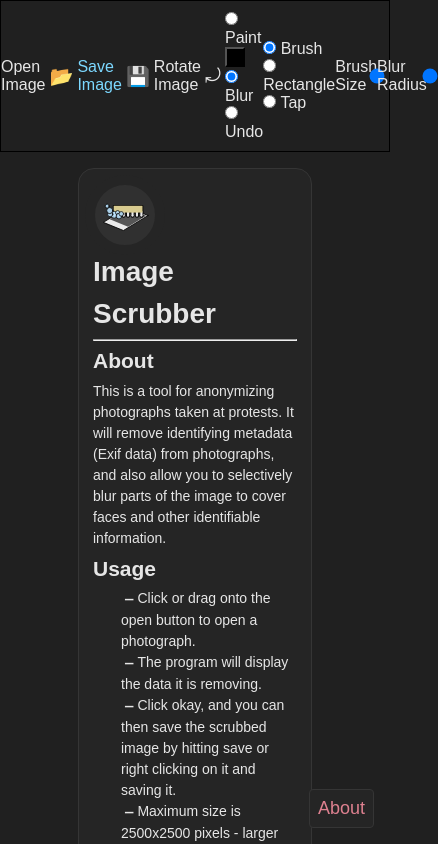
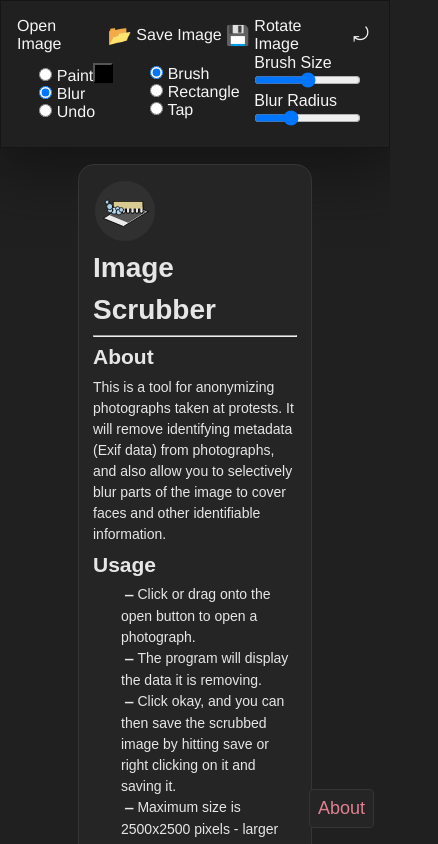
Before and after one commit to ptr-dodge/image-scrubber, a plain HTML site: page index.html in a window 390 px wide. Shown: the top 844 px of the page, 438 px wide, since content can reach past the window. Drawn offline with Linux system fonts and the light colour scheme.

Commit message:
styling finished

```diff
--- a/index.html
+++ b/index.html
@@ -43,19 +43,23 @@
         </div>
         <div id="brush-type" class="tool-bar-item">
             <form id="brush-form">
-                <input type="radio" id="round" name="useBrush" value="round" checked>
+                <input type="radio" id="round" name="use-brush" value="round" checked>
                 <label for="round">Brush </label><br>
-                <input type="radio" id="Area" name="useBrush" value="area">
-                <label for="Area">Rectangle</label><br>
-                <input type="radio" id="Tap" name="useBrush" value="tap">
-                <label for="Tap">Tap </label><br>
+                <input type="radio" id="area" name="use-brush" value="area">
+                <label for="area">Rectangle</label><br>
+                <input type="radio" id="tap" name="use-brush" value="tap">
+                <label for="tap">Tap </label><br>
             </form>
         </div>
-        <div id="brushSizeDiv" class="tool-bar-item">
-            <label for="brushSizeSlider">Brush Size</label><br>
-            <input type="range" min="10" max="100" value="55" class="slider" id="brushSizeSlider"><br>
-            <label for="blurAmountSlider">Blur Radius</label><br>
-            <input type="range" min="40" max="150" value="75" class="slider" id="blurAmountSlider">
+        <div id="brush-size" class="tool-bar-item">
+            <div class="row">
+                <label for="size-slider">Brush Size</label>
+                <input type="range" min="10" max="100" value="55" class="slider" id="size-slider">
+            </div>
+            <div class="row">
+                <label for="blur-slider">Blur Radius</label>
+                <input type="range" min="40" max="150" value="75" class="slider" id="blur-slider">
+            </div>
         </div>
     </div>
     <button id="about">About</button>
--- a/scripts/js.js
+++ b/scripts/js.js
@@ -42,17 +42,17 @@ canvas.addEventListener('touchmove', handleTouchMove);
 canvas.addEventListener('touchend', handleMouseUp);
 canvas.addEventListener('touchcancel', handleMouseUp);
 
-var brushSizeDiv = document.getElementById('brushSizeSlider');
+var brushSizeDiv = document.getElementById('size-slider');
 brushSizeDiv.onchange = populateBrushSize;
 
-var blurAmountDiv = document.getElementById('blurAmountSlider');
+var blurAmountDiv = document.getElementById('blur-slider');
 blurAmountDiv.onchange = populateBlurAmount;
 
 var paintColorForm = document.getElementById("paint-color");
 
 function populateBrushSize() {
     var biggerDimension = Math.max(canvas.width, canvas.height);
-    brushSize = Math.floor((document.getElementById('brushSizeSlider').value * biggerDimension) / brushAdjustment);
+    brushSize = Math.floor((brushSizeDiv.value * biggerDimension) / brushAdjustment);
     setCursor();
 }
 
@@ -127,8 +127,8 @@ paintColorButton.onclick = function () {
         painting = "paint";
     };
 
-// same as above, but for 'useBrush' options
-var brushFormElements = document.forms['brush-form'].elements['useBrush'];
+// same as above, but for 'use-brush' options
+var brushFormElements = document.forms['brush-form'].elements['use-brush'];
 
 for (var i = 0, len = brushFormElements.length; i < len; i++) {
 
--- a/styles/index.less
+++ b/styles/index.less
@@ -5,33 +5,6 @@
 
 // Import Global Styles
 @import 'global.less';
-
-@media (max-width: 800px) {
-    #about-info {
-        max-height: 75%;
-    }
-
-    #tool-bar {
-        grid-template-columns: repeat(3, 1fr);
-    }
-
-    .tool-bar-item {
-        border: none;
-    }
-
-    #image {
-        position: absolute;
-        top: 60%;
-        max-height: 75%;
-    }
-
-    #clear-data {
-        position: absolute;
-        bottom: 10%;
-        left: 50%;
-        transform: translateX(-50%) translateY(-50%);
-    }
-}
 
 body {
     .flex(center, center, column);
@@ -61,12 +34,16 @@ body {
 
 #tool-bar {
     width: 100%;
-    border: 1px solid black;
+    border: 1px solid @dark-color[b];
     display: grid;
     grid-template-columns: repeat(6, 1fr);
+    padding: 1em;
+    box-shadow: 0px 20px 50px 5px @dark-color[b];
 
     .tool-bar-item {
         .flex(center, center);
+        color: @text-color;
+        font-family: @font[body];
 
         #file-input {
             display: none;
@@ -90,12 +67,16 @@ body {
         justify-content: center;
         align-items: center;
         position: relative;
+        border-radius: 1rem;
 
         &:hover,
         &:focus {
-            background: #ccc;
+            background: #ffffff12;
         }
+    }
 
+    #brush-size {
+        .flex(center, center, column);
     }
 }
 
@@ -208,7 +189,7 @@ body {
 #holder,
 #rotation,
 #blurred,
-#offscreenCanvas {
+#offscreen {
     position: absolute;
     top: -1000px;
     display: none;
@@ -224,4 +205,34 @@ body {
 
 .slider {
     width: 90%;
+    &:hover {
+        background: mix(@theme-color[blue], white, 10%);
+    }
 }
+
+@media (max-width: 800px) {
+    #about-info {
+        max-height: 75%;
+    }
+
+    #tool-bar {
+        grid-template-columns: repeat(3, 1fr);
+    }
+
+    .tool-bar-item {
+        border: none;
+    }
+
+    #image {
+        position: absolute;
+        top: 60%;
+        max-height: 75%;
+    }
+
+    #clear-data {
+        position: absolute;
+        bottom: 10%;
+        left: 50%;
+        transform: translateX(-50%) translateY(-50%);
+    }
+}
```
Also changed, not shown: styles/index.css.
